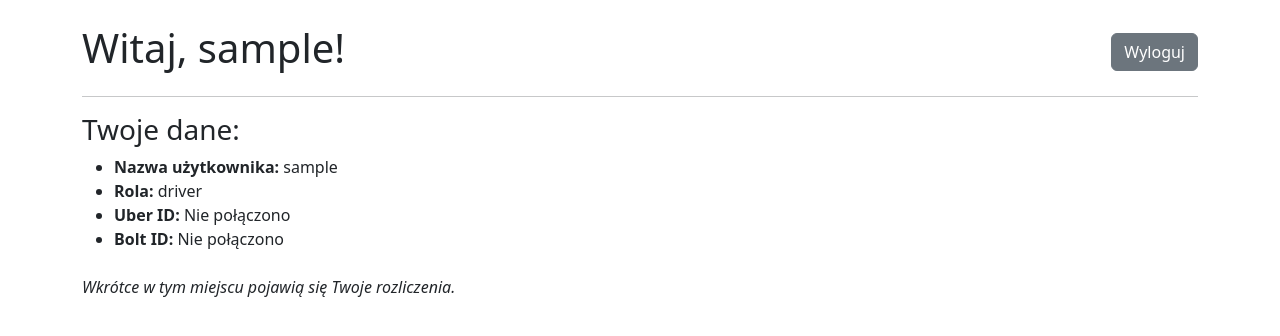
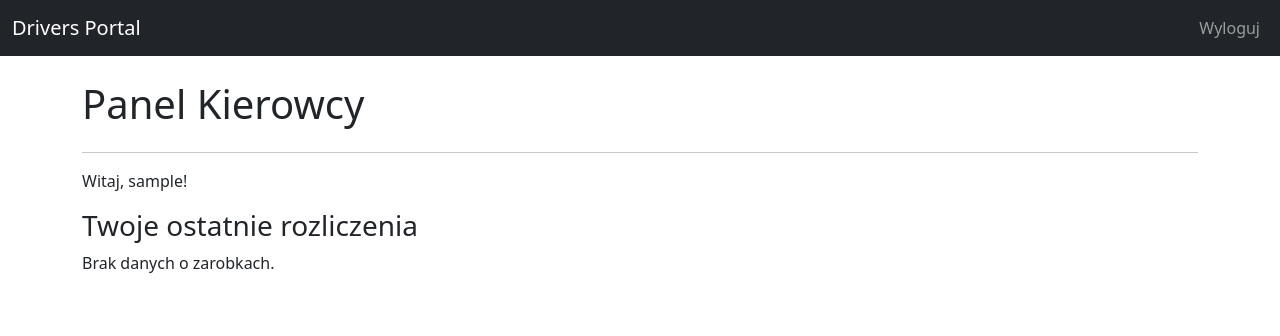
Before and after one commit to weso90/drivers-portal, a Flask app: page /dashboard in a window 1280 px wide. Shown: the top 336 px of the page. Run offline with Flask 3, Linux system fonts and the light colour scheme; the visitor is signed in with stand-in values (Sample User, id 1).

Commit message:
refactoring templates - base file with app view

```diff
--- a/app/routes.py
+++ b/app/routes.py
@@ -88,7 +88,7 @@ def driver_login():
             else:
                 return redirect(url_for('driver_dashboard'))
         else:
-            flash('Nieprawidłowe dane logowania', form=form)
+            flash('Nieprawidłowe dane logowania', 'danger')
 
     return render_template('driver/login.html', form=form)
 
--- /dev/null
+++ b/app/templates/base.html
@@ -0,0 +1,59 @@
+<!DOCTYPE html>
+<html lang="pl">
+<head>
+  <meta charset="UTF-8">
+  <title>{% block title %}Drivers Portal{% endblock %}</title>
+  <meta name="viewport" content="width=device-width, initial-scale=1">
+  <!-- Bootstrap 5 -->
+  <link href="https://cdn.jsdelivr.net/npm/bootstrap@5.3.2/dist/css/bootstrap.min.css" rel="stylesheet">
+</head>
+<body>
+  <!-- Navbar -->
+  <nav class="navbar navbar-expand-lg navbar-dark bg-dark">
+    <div class="container-fluid">
+      <a class="navbar-brand" href="{{ url_for('admin_dashboard') if current_user.is_authenticated and current_user.role == 'admin' else url_for('driver_dashboard') }}">
+        Drivers Portal
+      </a>
+      <button class="navbar-toggler" type="button" data-bs-toggle="collapse" data-bs-target="#navbarNav">
+        <span class="navbar-toggler-icon"></span>
+      </button>
+      <div class="collapse navbar-collapse" id="navbarNav">
+        <ul class="navbar-nav ms-auto">
+          {% if current_user.is_authenticated %}
+            <li class="nav-item">
+              <a class="nav-link" href="{{ url_for('logout') }}">Wyloguj</a>
+            </li>
+          {% else %}
+            <li class="nav-item">
+              <a class="nav-link" href="{{ url_for('admin_login') }}">Logowanie admina</a>
+            </li>
+            <li class="nav-item">
+              <a class="nav-link" href="{{ url_for('driver_login') }}">Logowanie kierowcy</a>
+            </li>
+          {% endif %}
+        </ul>
+      </div>
+    </div>
+  </nav>
+
+  <!-- Główna zawartość -->
+  <div class="container mt-4">
+    <!-- Flash messages -->
+    {% with messages = get_flashed_messages(with_categories=true) %}
+      {% if messages %}
+        {% for category, message in messages %}
+          <div class="alert alert-{{ category }} alert-dismissible fade show" role="alert">
+            {{ message }}
+            <button type="button" class="btn-close" data-bs-dismiss="alert" aria-label="Close"></button>
+          </div>
+        {% endfor %}
+      {% endif %}
+    {% endwith %}
+
+    {% block content %}{% endblock %}
+  </div>
+
+  <!-- Bootstrap JS -->
+  <script src="https://cdn.jsdelivr.net/npm/bootstrap@5.3.2/dist/js/bootstrap.bundle.min.js"></script>
+</body>
+</html>
--- a/app/templates/driver/dashboard.html
+++ b/app/templates/driver/dashboard.html
@@ -1,29 +1,45 @@
-<!DOCTYPE html>
-<html lang="pl">
-<head>
-    <meta charset="UTF-8">
-    <title>Panel Kierowcy</title>
-    <link href="https://cdn.jsdelivr.net/npm/bootstrap@5.3.2/dist/css/bootstrap.min.css" rel="stylesheet">
-</head>
-<body>
-    <div class="container mt-4">
-        <div class="d-flex justify-content-between align-items-center">
-            <h1>Witaj, {{ driver.username }}!</h1>
-            <a href="{{ url_for('logout') }}" class="btn btn-secondary">Wyloguj</a>
-        </div>
-        <hr>
+{% extends "base.html" %}
 
-        <h3>Twoje dane:</h3>
-        <ul>
-            <li><strong>Nazwa użytkownika:</strong> {{ driver.username }}</li>
-            <li><strong>Rola:</strong> {{ driver.role }}</li>
-            <li><strong>Uber ID:</strong> {{ driver.uber_id or 'Nie połączono' }}</li>
-            <li><strong>Bolt ID:</strong> {{ driver.bolt_id or 'Nie połączono' }}</li>
-        </ul>
+{% block title %}Panel Kierowcy{% endblock %}
 
-        <div class="mt-4">
-            <p><em>Wkrótce w tym miejscu pojawią się Twoje rozliczenia.</em></p>
-        </div>
-    </div>
-</body>
-</html>
+{% block content %}
+  <div class="d-flex justify-content-between align-items-center mb-3">
+    <h1>Panel Kierowcy</h1>
+  </div>
+  <hr>
+
+  <p>Witaj, {{ current_user.username }}!</p>
+
+  <!-- Możemy tu dodać sekcję z zarobkami kierowcy -->
+  <h3>Twoje ostatnie rozliczenia</h3>
+  {% if earnings %}
+    <table class="table table-striped">
+      <thead>
+        <tr>
+          <th>Data</th>
+          <th>Zarobki brutto (ogółem)</th>
+          <th>Opłaty ogółem</th>
+          <th>Zarobki netto</th>
+          <th>Pobrana gotówka</th>
+          <th>VAT</th>
+          <th>Faktyczny zarobek</th>
+        </tr>
+      </thead>
+      <tbody>
+        {% for e in earnings %}
+        <tr>
+          <td>{{ e.report_date }}</td>
+          <td>{{ e.gross_total }}</td>
+          <td>{{ e.expenses_total }}</td>
+          <td>{{ e.net_income }}</td>
+          <td>{{ e.cash_collected }}</td>
+          <td>{{ e.vat_due }}</td>
+          <td>{{ e.actual_income }}</td>
+        </tr>
+        {% endfor %}
+      </tbody>
+    </table>
+  {% else %}
+    <p>Brak danych o zarobkach.</p>
+  {% endif %}
+{% endblock %}
```
Also changed, not shown: app/templates/admin/add_driver.html (+14 -18 lines), app/templates/admin/login.html (+19 -42 lines), app/templates/driver/login.html (+8 -26 lines), 1 other file.
